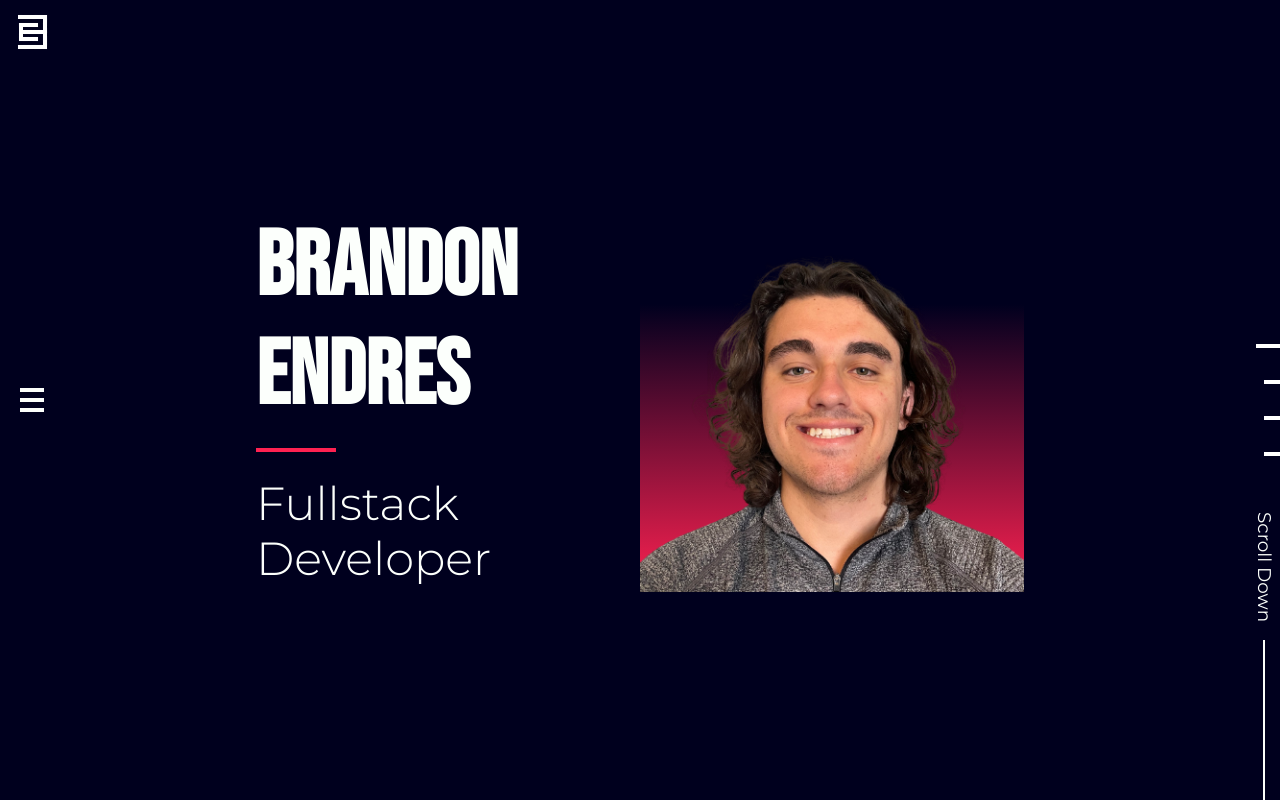
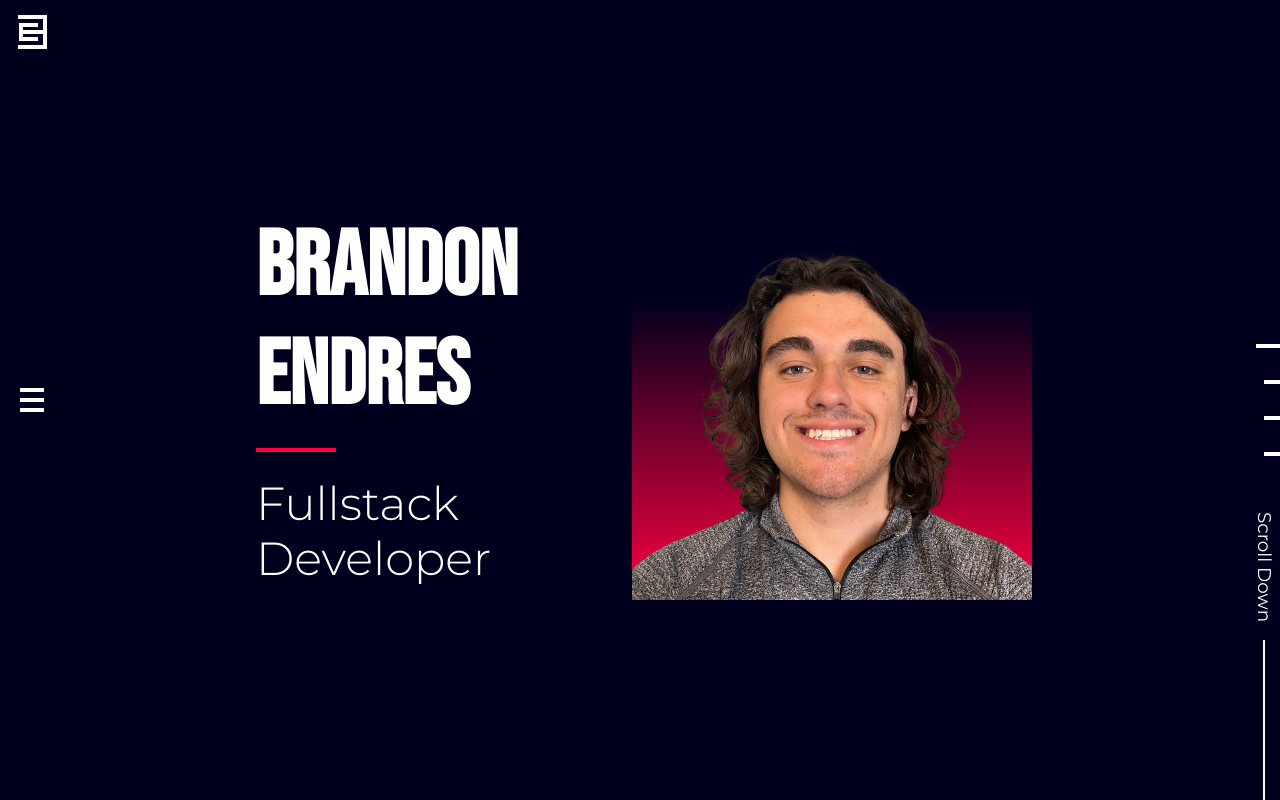
Before and after one commit to Bendr-Dev/Portfolio-2021, a website with bundled scripts: page public/index.html in a window 1280 px wide. Built offline with nearby package versions, Linux system fonts and the light colour scheme.

Commit message:
Sets static photo width, height

```diff
--- a/public/global.css
+++ b/public/global.css
@@ -4,7 +4,7 @@
 :root {
   --background-color: #00001e;
   --text-color: #fcfffc;
-  --accent-color: #ff2151;
+  --accent-color: #ff0040;
   --nav-height: 4rem;
   --nav-width: 4rem;
   background-color: var(--background-color);
@@ -50,7 +50,7 @@ h6 {
 /* Text */
 p,
 span {
-  margin: 1.5rem 0;
+  margin: 1.25rem 0;
   font-family: "Montserrat", sans-serif;
   color: var(--text-color);
   font-weight: 500;
@@ -212,6 +212,7 @@ span {
   font-family: "Montserrat", sans-serif;
   font-size: 300;
   transition: all 500ms;
+  padding-bottom: 0.25rem;
 }
 
 #menu-list > div > a::after {
@@ -224,10 +225,11 @@ span {
   left: 0;
   background-color: var(--text-color);
   transform-origin: bottom right;
-  transition: transform 0.25s ease-out;
+  transition: transform 0.25s ease-in;
 }
 
-#menu-list > div > a:hover::after {
+#menu-list > div > a:hover::after,
+#menu-list > div > a.active::after {
   transform: scaleX(1);
   transform-origin: bottom left;
 }
@@ -323,10 +325,10 @@ section {
 }
 
 #landing-id .photo-content {
-  margin-top: 1.5rem;
+  margin-top: 1rem;
   display: flex;
   align-items: center;
-  justify-content: center;
+  justify-content: flex-start;
   min-height: 40%;
 }
 
@@ -336,8 +338,8 @@ section {
     var(--accent-color) 0%,
     var(--background-color) 75%
   );
-  max-width: 100%;
-  height: auto;
+  width: 250px;
+  height: 250px;
 }
 
 /* Section Border */
@@ -354,6 +356,7 @@ section {
   font-family: "Bebas Neue", sans-serif;
   font-size: 1.25rem;
   font-size: clamp(1.25rem, 1.15rem + 0.5vw, 1.75rem);
+  letter-spacing: 0.025rem;
   line-height: 1.2;
 }
 
@@ -435,6 +438,7 @@ section {
 
   #landing-id .photo-content {
     margin-top: 0;
+    justify-content: center;
   }
 
   .content,
@@ -442,4 +446,9 @@ section {
     min-width: 50%;
     max-width: 50%;
   }
+
+  .photo-content img {
+    width: 400px;
+    height: 400px;
+  }
 }
--- a/public/index.html
+++ b/public/index.html
@@ -38,7 +38,7 @@
     <div id="menu-dropdown" >
         <nav id="menu-list">
             <div>
-                <a href="#landing">Landing</a>
+                <a href="#landing" class="active">Landing</a>
             </div>
             <div>
                 <a href="#about">About</a>
--- a/src/main.ts
+++ b/src/main.ts
@@ -3,6 +3,7 @@ import { translateElements } from "./animation";
 interface AppHtmlElements {
   mainContent: Array<HTMLElement>;
   sideNavLinks: NodeListOf<HTMLElement>;
+  menuNavLinks: NodeListOf<HTMLElement>;
   menuContent: HTMLElement;
   menuButton: HTMLElement;
   scrollNotification: HTMLElement;
@@ -206,6 +207,7 @@ const handleUIEvent = <UIEvent>(
 const handleTransition = ({
   mainContent,
   sideNavLinks,
+  menuNavLinks,
   menuContent,
   menuButton,
   scrollNotification,
@@ -232,14 +234,16 @@ const handleTransition = ({
   const oldPosition = calculateDisplacementByElement(mainContent[0]);
   const newPositionIndex = sectionIds.indexOf(currentLocation);
 
-  // Update side navigation
-  sideNavLinks.forEach((element: HTMLElement) => {
+  // Update navigation
+  sideNavLinks.forEach((element: HTMLElement, index: number) => {
     if (element.className === "active") {
+      menuNavLinks[index].removeAttribute("class");
       element.removeAttribute("class");
       return;
     }
   });
 
+  // Handle scroll notification
   window.location.hash === "#landing" &&
     scrollNotification.classList.add("active");
   window.location.hash !== "#landing" &&
@@ -249,6 +253,7 @@ const handleTransition = ({
   menuContent.classList.remove("active");
   menuButton.classList.remove("active");
   sideNavLinks[newPositionIndex].setAttribute("class", "active");
+  menuNavLinks[newPositionIndex].setAttribute("class", "active");
 
   // Move elements to new location
   translateElements(mainContent, 800, oldPosition, newPosition);
@@ -262,6 +267,7 @@ const appHtmlElements: AppHtmlElements = {
     })
     .filter(isDefinedType),
   sideNavLinks: document.querySelectorAll<HTMLElement>("#side-nav > a"),
+  menuNavLinks: document.querySelectorAll<HTMLElement>("#menu-list > div > a"),
   menuContent: getSingleElement("menu-dropdown"),
   menuButton: getSingleElement("menu-button"),
   scrollNotification: getSingleElement("scroll-notification"),
```
